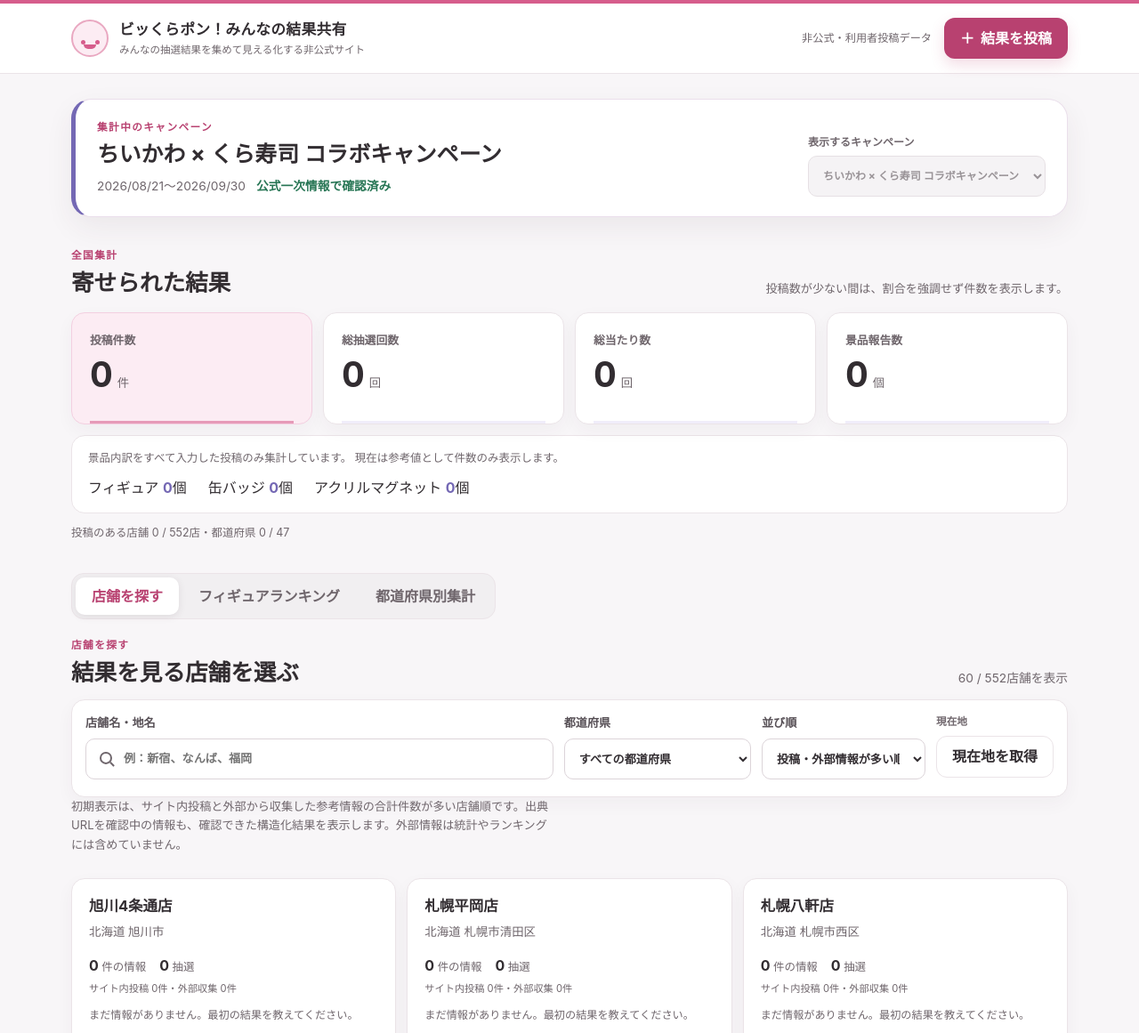
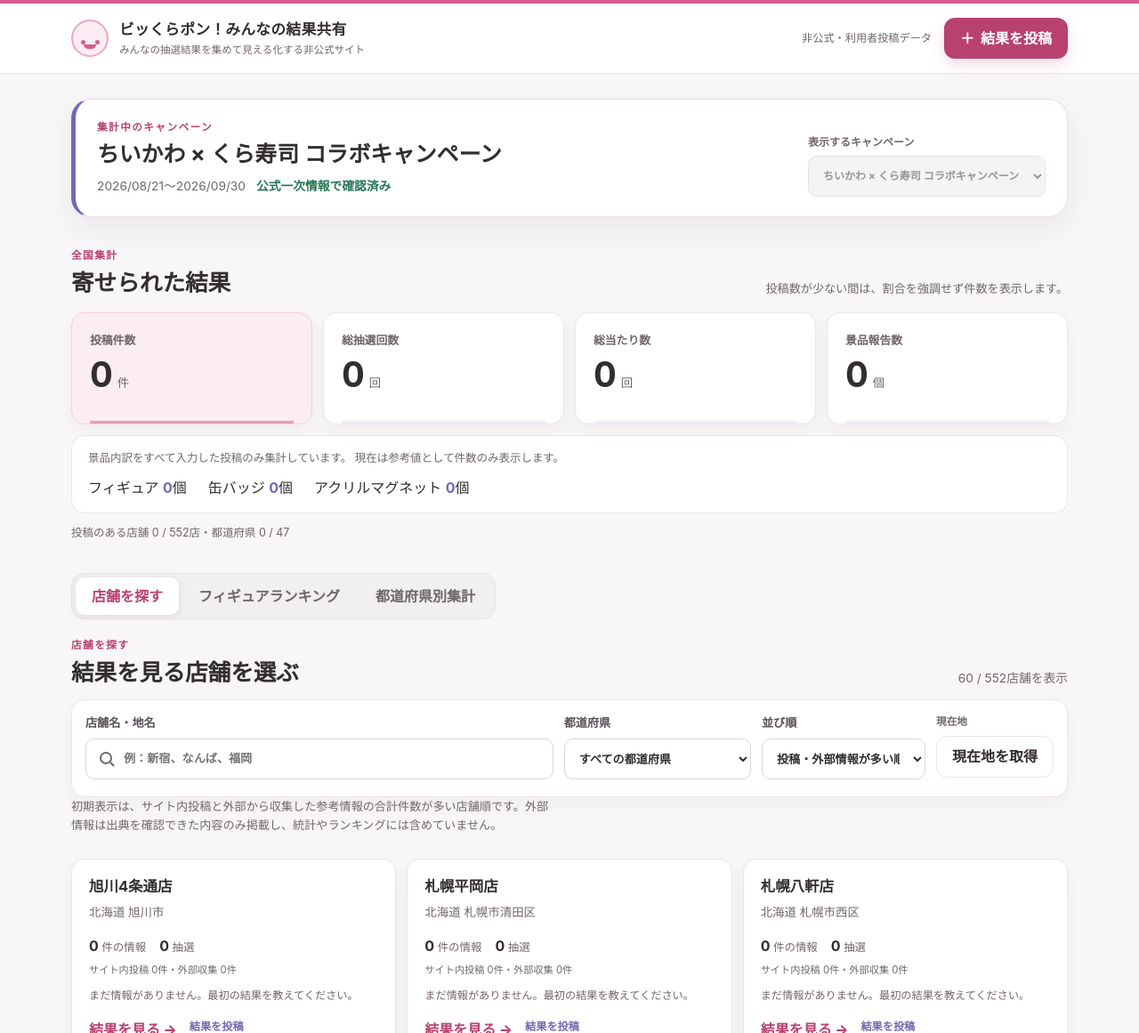
Before and after one commit to route0254/bikkura-review, a website with bundled scripts: page index.html in a window 1280 px wide. Shown: the top 1161 px of the page at 89% size. Built offline with nearby package versions, Linux system fonts and the light colour scheme; files whose address does not match are found by name.

Commit message:
Clarify external source notice

```diff
--- a/index.html
+++ b/index.html
@@ -128,7 +128,7 @@
             <small id="location-status" role="status" aria-live="polite"></small>
           </div>
         </div>
-        <p class="section-note section-note-left">初期表示は、サイト内投稿と外部から収集した参考情報の合計件数が多い店舗順です。出典URLを確認中の情報も、確認できた構造化結果を表示します。外部情報は統計やランキングには含めていません。</p>
+        <p class="section-note section-note-left">初期表示は、サイト内投稿と外部から収集した参考情報の合計件数が多い店舗順です。外部情報は出典を確認できた内容のみ掲載し、統計やランキングには含めていません。</p>
         <div id="store-status" class="status-message" role="status" aria-live="polite">店舗データを読み込んでいます。</div>
         <div id="store-list" class="store-grid"></div>
         <button id="store-load-more" class="button button-secondary store-load-more" type="button" hidden>さらに表示</button>
```
